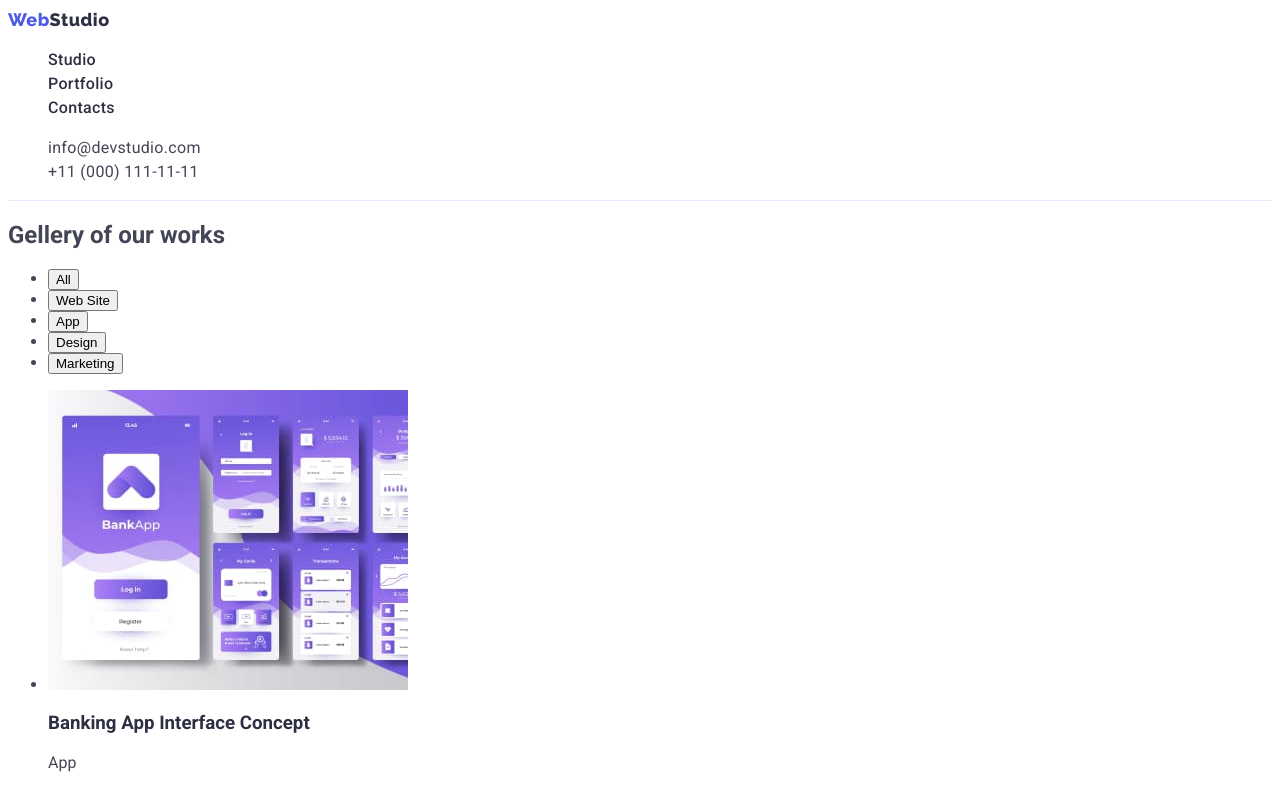
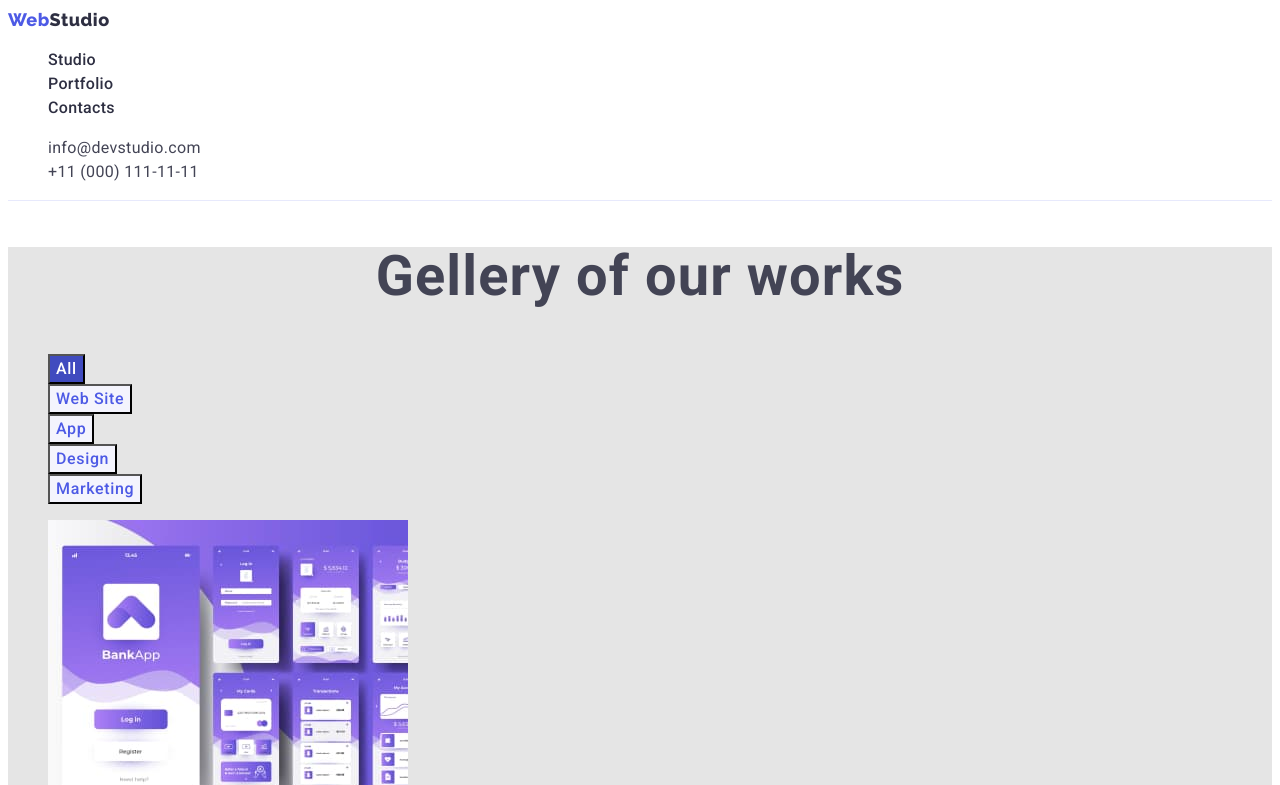
Before and after one commit to vladimir2110/goit-markup-hw-02, a plain HTML site: page portfolio.html in a window 1280 px wide. Both pictures are taken after a click on the button "All". Shown: the top 785 px of the page. Drawn offline with Linux system fonts and the light colour scheme.

Commit message:
finished typing styles

```diff
--- a/css/styles.css
+++ b/css/styles.css
@@ -93,7 +93,6 @@ color: var(--primary-color-text);
 }
 /* ----------Заголовок------- */
 .main-title {
-    font-family: 'Roboto', sans-serif;
 font-style: normal;
 font-weight: 700;
 font-size: 56px;
@@ -122,7 +121,6 @@ height: 24px;
 
 /* Button Text */
 
-font-family: 'Roboto',sans-serif;
 font-style: normal;
 font-weight: 500;
 font-size: 16px;
@@ -151,7 +149,7 @@ letter-spacing: 0.02em;
 .menu-skills {
     list-style: none;
 }
-.menu-skills-item {
+.menu-skills-item{
 
 }
 .menu-skills-suptitle {
@@ -189,14 +187,127 @@ line-height: 1.1em;
 text-align: center;
 letter-spacing: 0.02em;
 }
+.list-photo-work{
+    list-style: none;
+}
+/* -------section--------- */
 .team-card {
+    background: #F4F4FD;
 }
 .team-card-title {
+    font-style: normal;
+font-weight: 700;
+font-size: 36px;
+line-height: 1.1em;
+/* identical to box height, or 111% */
+
+text-align: center;
+letter-spacing: 0.02em;
+}
+.list-team-card{
+    list-style: none;
 }
 .name {
+    font-style: normal;
+font-weight: 500;
+font-size: 20px;
+line-height:1.2em;
+/* identical to box height, or 120% */
+
+text-align: center;
+letter-spacing: 0.02em;
 }
 .profession-name {
+    font-style: normal;
+font-weight: 400;
+font-size: 16px;
+line-height: 1.5;
+/* identical to box height, or 150% */
+
+text-align: center;
+letter-spacing: 0.02em;
 }
+
+/* css для portfolio.html */
+
+.gellery{
+    background: #E5E5E5;
+}
+.gellery-title{
+font-style: normal;
+font-weight: 700;
+font-size: 56px;
+line-height: 1.07em;
+/* or 107% */
+
+text-align: center;
+letter-spacing: 0.02em;
+}
+.list-button{
+    list-style: none;
+}
+.button{
+
+/* CLOUD */
+
+background: #F4F4FD;
+/* CORNFLOWER */
+font-family: 'Roboto',sans-serif;
+font-style: normal;
+font-weight: 500;
+font-size: 16px;
+line-height: 1.5em;
+/* identical to box height, or 150% */
+
+align-items: center;
+text-align: center;
+letter-spacing: 0.04em;
+
+/* IRIS */
+color:var(--normal-color);
+}
+.button:hover,
+.button:focus{
+    /* OCEAN */
+
+    background:var(--active-color);
+     font-style: normal;
+    font-weight: 500;
+    font-size: 16px;
+    line-height: 1.5em;
+    /* identical to box height, or 150% */
+
+    text-align: center;
+    letter-spacing: 0.04em;
+
+    color: #FFFFFF;
+}
+.list-projects{
+    list-style: none;
+}
+.list-projects-title{
+    font-style: normal;
+font-weight: 500;
+font-size: 20px;
+line-height: 1.2em;
+/* identical to box height, or 120% */
+letter-spacing: 0.02em;
+}
+.text{
+    font-style: normal;
+    font-weight: 500;
+    font-size: 20px;
+    line-height: 1.2em;
+    /* identical to box height, or 120% */
+
+    letter-spacing: 0.02em;
+
+    /* NAVY BLUE */
+
+    color: var(--primary-color-text)
+}
+
+
 .footer {
     background-color:  var(--secondary-color-text);
 }
@@ -204,7 +315,6 @@ letter-spacing: 0.02em;
     color: #F4F4FD;
 }
 .footer-text {
-    font-family: 'Roboto';
 font-weight: 400;
 font-size: 16px;
 line-height: 1.5em;
--- a/portfolio.html
+++ b/portfolio.html
@@ -33,11 +33,11 @@
     <section class="gellery">
         <h1 class="gellery-title">Gellery of our works</h1>
         <ul class="list-button">
-            <li><button class="button" type="button">All</button></li>
-            <li><button class="button" type="button">Web Site</button></li>
-            <li><button class="button" type="button">App</button></li>
-            <li><button class="button" type="button">Design</button></li>
-            <li><button class="button" type="button">Marketing</button></li>
+            <li><button class="button" type="button"><span class="name-btn">All</span></button></li>
+            <li><button class="button" type="button"><span class="name-btn">Web Site</span></button></li>
+            <li><button class="button" type="button"><span class="name-btn">App</span></button></li>
+            <li><button class="button" type="button"><span class="name-btn">Design</span></button></li>
+            <li><button class="button" type="button"><span class="name-btn" >Marketing</span></button></li>
         </ul>
         <!----About projects, images and description-->
         <ul class="list-projects">
```
Also changed, not shown: index.html (+6 -6 lines).
